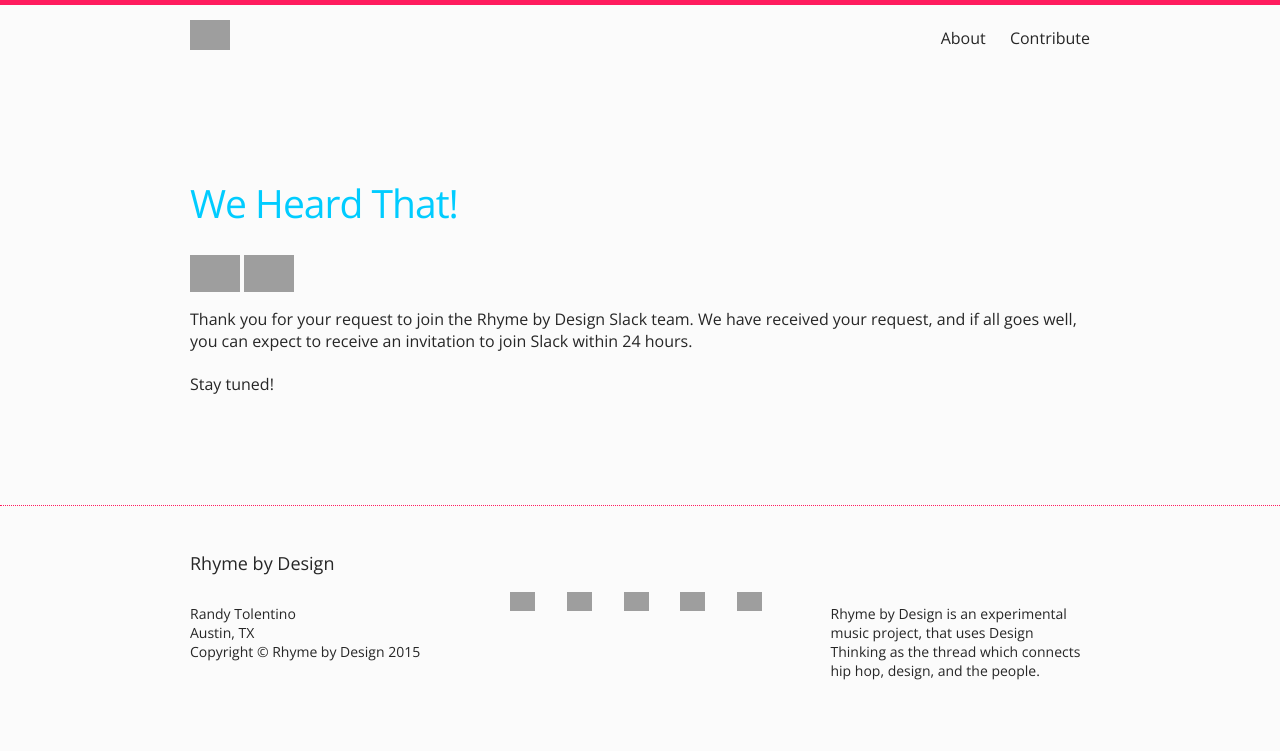
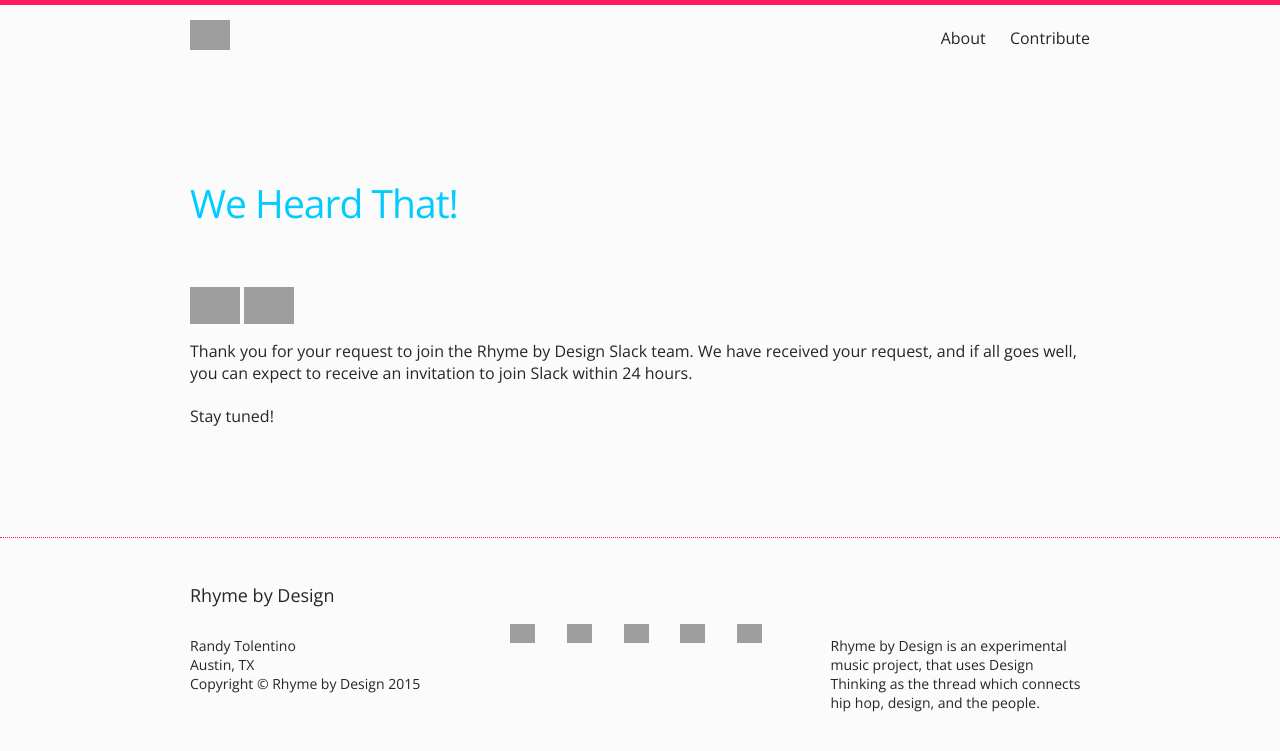
Before and after one commit to designrhyming/designrhyming, a Jekyll site: the page built from thanks.md, in a window 1280 px wide. Shown: the top 751 px of the page. Built offline with Jekyll 4.4.1, drawn with Linux system fonts in a browser that asks for light colours; grey boxes are pictures that could not be loaded.

Commit message:
slack confirmation

```diff
--- a/_sass/_layout.scss
+++ b/_sass/_layout.scss
@@ -223,6 +223,7 @@
 
 
 .thank-you-images {
+    padding: 2em 0 0 0;
     img {
         display: inline-block;
         width: 50px;
```
